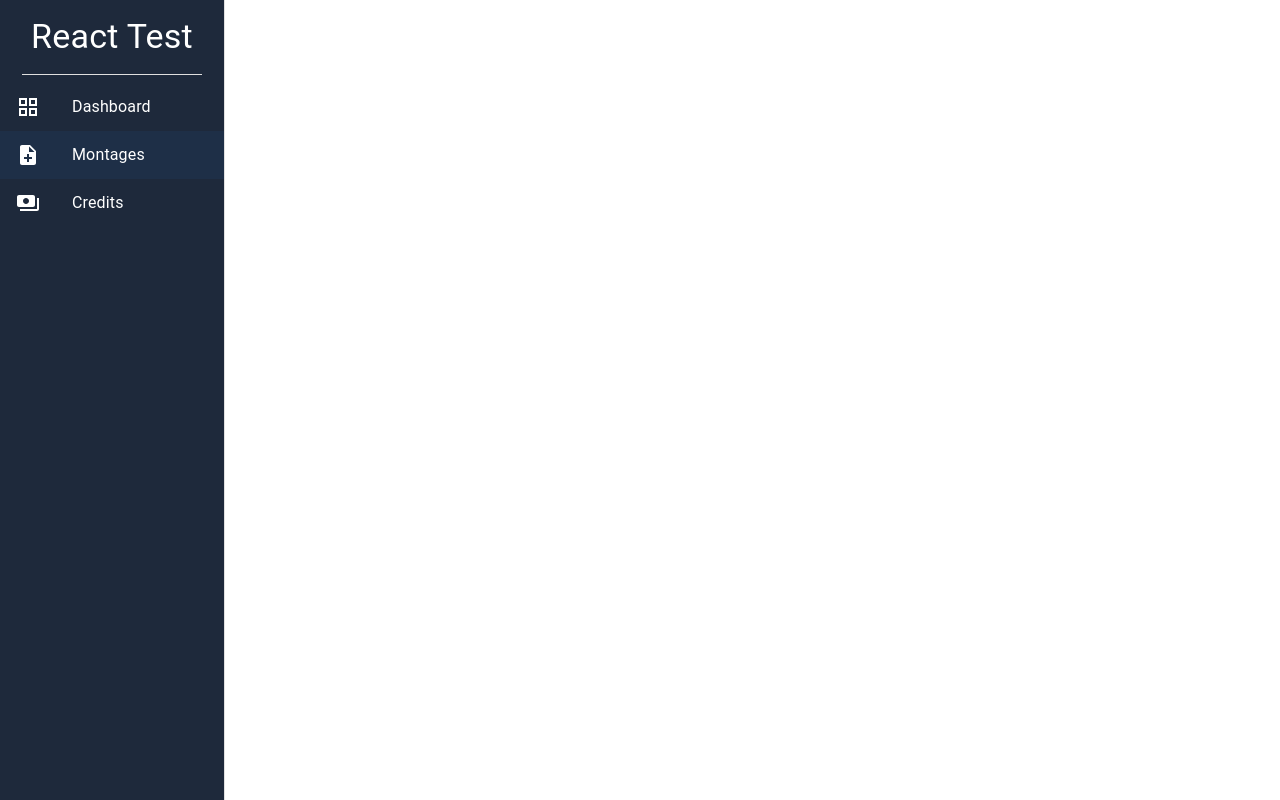
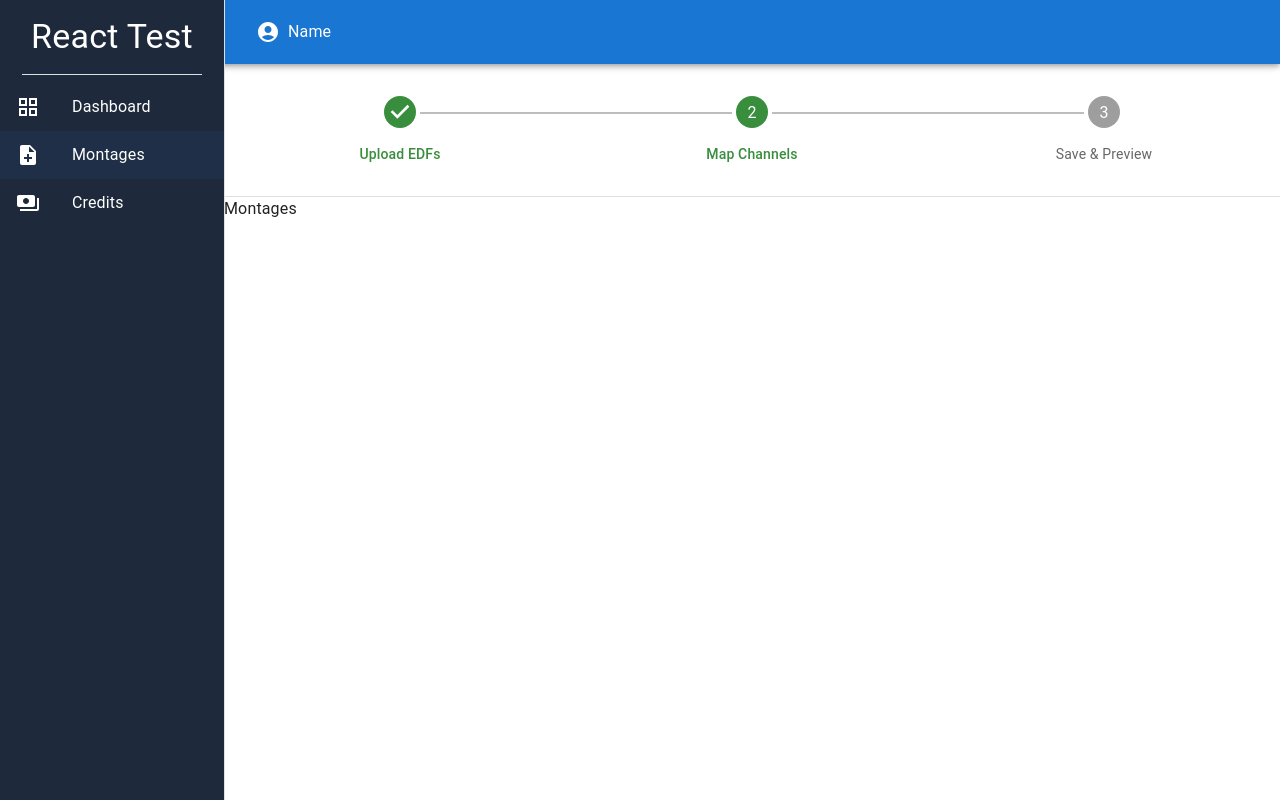
Before and after one commit to Parth4149/assignment, a React (Vite) app: page / in a window 1280 px wide. Built offline with nearby package versions, Linux system fonts and the light colour scheme.

Commit message:
Stpper Added

```diff
--- a/src/components/App.jsx
+++ b/src/components/App.jsx
@@ -11,7 +11,7 @@ const App = () => {
       <CssBaseline />
       <Navbar theme={theme} />
       <Routes>
-        <Route to="/" element={<Montages />} />
+        <Route path="/" element={<Montages theme={theme} />} />
       </Routes>
     </main>
   );
--- a/src/components/Montages.jsx
+++ b/src/components/Montages.jsx
@@ -1,7 +1,14 @@
+import { Divider, Box } from "@mui/material";
+import Steppers from "./Steppers";
 const Montages = () => {
   return (
-    <div>Montages</div>
-  )
-}
+    <>
+      <section className="montages">
+        <Steppers />
+        <Box>Montages</Box>
+      </section>
+    </>
+  );
+};
 
 export default Montages;
--- a/src/components/Navbar.jsx
+++ b/src/components/Navbar.jsx
@@ -1,11 +1,37 @@
 import { useState } from "react";
-import { Box, Drawer, useMediaQuery } from "@mui/material";
+import {
+  Box,
+  Drawer,
+  useMediaQuery,
+  AppBar,
+  Toolbar,
+  IconButton,
+  Typography,
+} from "@mui/material";
 import Sidebar from "./Sidebar";
-
+import { Menu, AccountCircle } from "@mui/icons-material";
 const Navbar = ({ theme }) => {
   const isMobile = useMediaQuery("(max-width:480px)");
   const [mobileOpen, setMobileOpen] = useState(false);
   return (
+    <>
+      <AppBar position="fixed">
+        <Toolbar className="toolbar">
+          <IconButton
+            onClick={() => setMobileOpen((prevMobileOpen) => !prevMobileOpen)}
+            color="inherit"
+            sx={{ [theme.breakpoints.up("sm")]: { display: "none" } }}
+          >
+            <Menu />
+          </IconButton>
+          <div className="account__icon">
+            <IconButton color="inherit">
+              <AccountCircle />
+            </IconButton>
+            <Typography variant="p">Name</Typography>
+          </div>
+        </Toolbar>
+      </AppBar>
       <Box>
         {isMobile ? (
           <Drawer
@@ -24,6 +50,7 @@ const Navbar = ({ theme }) => {
           </Drawer>
         )}
       </Box>
+    </>
   );
 };
 
--- a/src/components/Sidebar.jsx
+++ b/src/components/Sidebar.jsx
@@ -9,11 +9,9 @@ import {
   Box,
   ListItemText,
 } from "@mui/material";
-import GridViewIcon from "@mui/icons-material/GridView";
-import NoteAddIcon from "@mui/icons-material/NoteAdd";
-import PaymentsIcon from "@mui/icons-material/Payments";
+import { GridView, NoteAdd, Payments } from "@mui/icons-material";
 
-const Sidebar = ({ theme, setMobileOpen }) => {
+const Sidebar = ({ setMobileOpen }) => {
   const [selectedIndex, setSelectedIndex] = useState(1);
   return (
     <Box className="sidebar">
@@ -30,10 +28,13 @@ const Sidebar = ({ theme, setMobileOpen }) => {
       <List>
         <ListItemButton
           selected={selectedIndex === 0}
-          onClick={() => setSelectedIndex(0)}
+          onClick={() => {
+            setSelectedIndex(0);
+            setMobileOpen(false);
+          }}
         >
           <ListItemIcon>
-            <GridViewIcon className="white" />
+            <GridView className="white" />
           </ListItemIcon>
           <ListItemText primary="Dashboard" className="white" />
         </ListItemButton>
@@ -42,7 +43,7 @@ const Sidebar = ({ theme, setMobileOpen }) => {
           onClick={() => setSelectedIndex(1)}
         >
           <ListItemIcon>
-            <NoteAddIcon className="white" />
+            <NoteAdd className="white" />
           </ListItemIcon>
           <ListItemText primary="Montages" className="white" />
         </ListItemButton>
@@ -51,7 +52,7 @@ const Sidebar = ({ theme, setMobileOpen }) => {
           onClick={() => setSelectedIndex(2)}
         >
           <ListItemIcon>
-            <PaymentsIcon className="white" />
+            <Payments className="white" />
           </ListItemIcon>
           <ListItemText primary="Credits" className="white" />
         </ListItemButton>
--- /dev/null
+++ b/src/components/Steppers.jsx
@@ -0,0 +1,21 @@
+import { Divider, Box, Stepper, Step, StepLabel } from "@mui/material";
+
+const Steppers = () => {
+  const steps = ["Upload EDFs", "Map Channels", "Save & Preview"];
+  return (
+    <>
+      <Box className="steppers">
+        <Stepper activeStep={1} alternativeLabel>
+          {steps.map((label) => (
+            <Step key={label}>
+              <StepLabel>{label}</StepLabel>
+            </Step>
+          ))}
+        </Stepper>
+      </Box>
+      <Divider />
+    </>
+  );
+};
+
+export default Steppers;
--- a/src/style.css
+++ b/src/style.css
@@ -4,7 +4,6 @@
   background: var(--grey-800);
   height: 100%;
 }
-
 .logo_container {
   all: unset;
   text-align: center;
@@ -13,3 +12,53 @@
 .white {
   color: var(--white);
 }
+.toolbar {
+  margin-left: 14rem;
+  display: flex;
+  justify-content: space-between;
+  height: 4rem;
+}
+.montages {
+  margin-left: 14rem;
+  margin-top: 4rem;
+}
+.account__icon {
+  display: flex;
+  align-items: center;
+  justify-content: flex-end;
+}
+@media (max-width: 480px) {
+  .toolbar,
+  .montages {
+    margin-left: 0;
+  }
+}
+
+.steppers {
+  /* margin: 4rem 0; */
+  padding: 2rem 0;
+}
+
+.css-1u4zpwo-MuiSvgIcon-root-MuiStepIcon-root.Mui-completed {
+  /* color: #388e3c !important; */
+  fill: #388e3c;
+}
+.css-1u4zpwo-MuiSvgIcon-root-MuiStepIcon-root.Mui-active {
+  /* color: #388e3c !important; */
+  fill: #388e3c;
+}
+.css-z7uhs0-MuiStepConnector-line {
+  border-top-width: 2px !important;
+}
+
+.steppers svg {
+  font-size: 2rem;
+}
+.css-zpcwqm-MuiStepConnector-root {
+  top: 16px !important;
+}
+
+.MuiStepLabel-iconContainer.Mui-active + .MuiStepLabel-labelContainer span,
+.MuiStepLabel-iconContainer.Mui-completed + .MuiStepLabel-labelContainer span {
+  color: #388e3c !important;
+}
```
Lines whose indentation alone changed are shown as unchanged.
